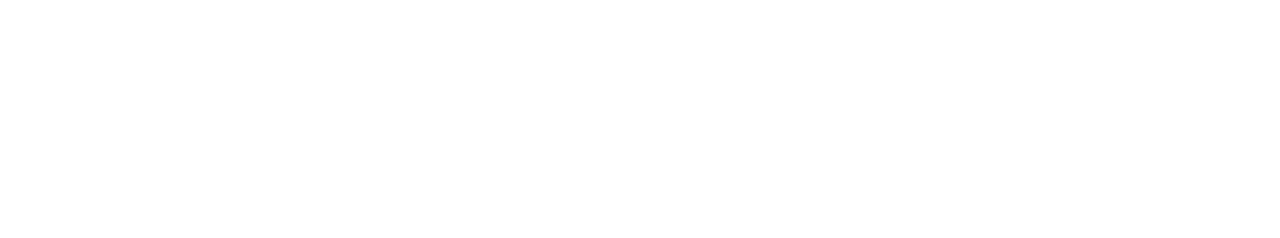
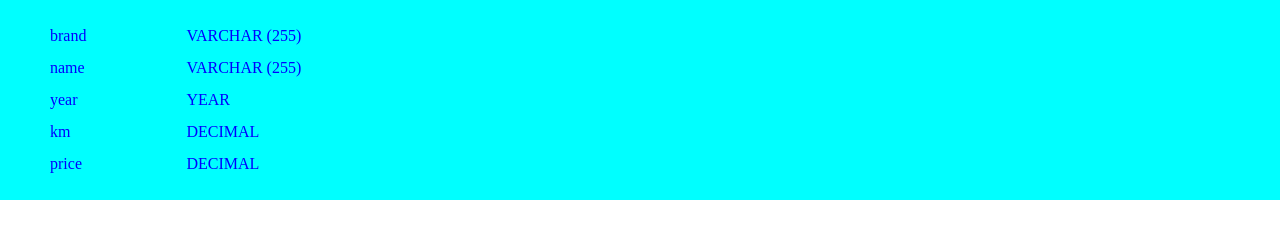
Before and after one commit to larafenny/db-first, a plain HTML site: page index.html in a window 1280 px wide. Drawn offline with Linux system fonts and the light colour scheme.

Commit message:
created table and some data

```diff
--- a/index.html
+++ b/index.html
@@ -4,18 +4,31 @@
     <meta charset="UTF-8">
     <meta http-equiv="X-UA-Compatible" content="IE=edge">
     <meta name="viewport" content="width=device-width, initial-scale=1.0">
+    <link rel="stylesheet" href="style.css">
     <title>Document</title>
 </head>
 <body>
     <div class="container">
-        <div class="header-table">
             <div class="name">
+                <ul>
+                    <li>brand</li>
+                    <li>name</li>
+                    <li>year</li>
+                    <li>km</li>
+                    <li>price</li>
+
+                </ul>
+            </div>
+            <div class="type">
+                <ul>
+                    <li>VARCHAR (255)</li>
+                    <li>VARCHAR (255)</li>
+                    <li>YEAR</li>
+                    <li>DECIMAL</li>
+                    <li>DECIMAL</li>
+                </ul>
 
             </div>
-            <div class="type">
-
-            </div>
-        </div>
     </div>
 
 </body>
--- /dev/null
+++ b/style.css
@@ -0,0 +1,23 @@
+*{
+    margin: 0;
+    padding: 0;
+    box-sizing: border-box;
+}
+
+.container{
+    background-color: aqua;
+    color: blue;
+    display: flex;
+}
+
+.name, .type{
+    margin: 20px 50px;
+}
+
+ul{
+    list-style-type: none;
+}
+
+li{
+    line-height: 2rem;
+}
```
